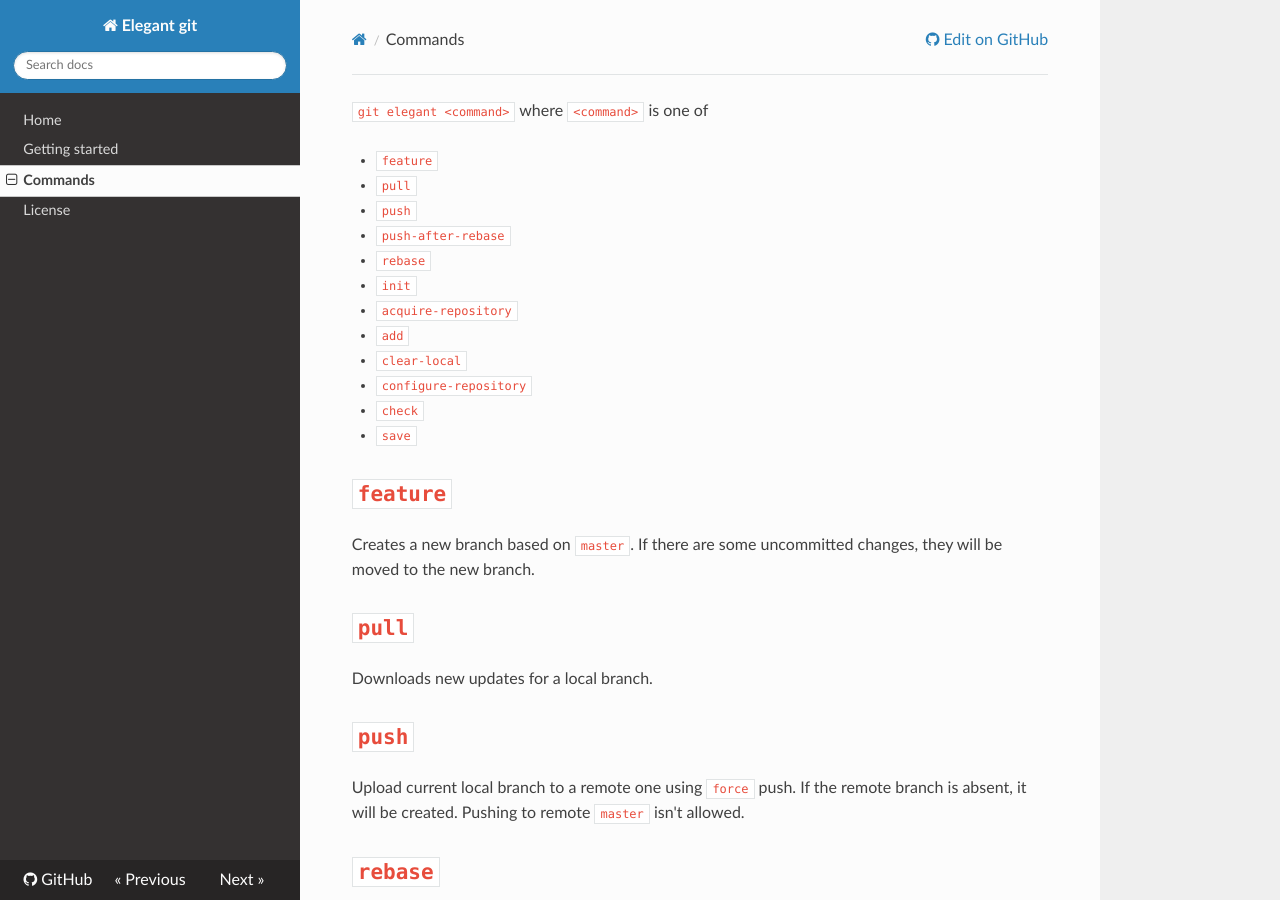
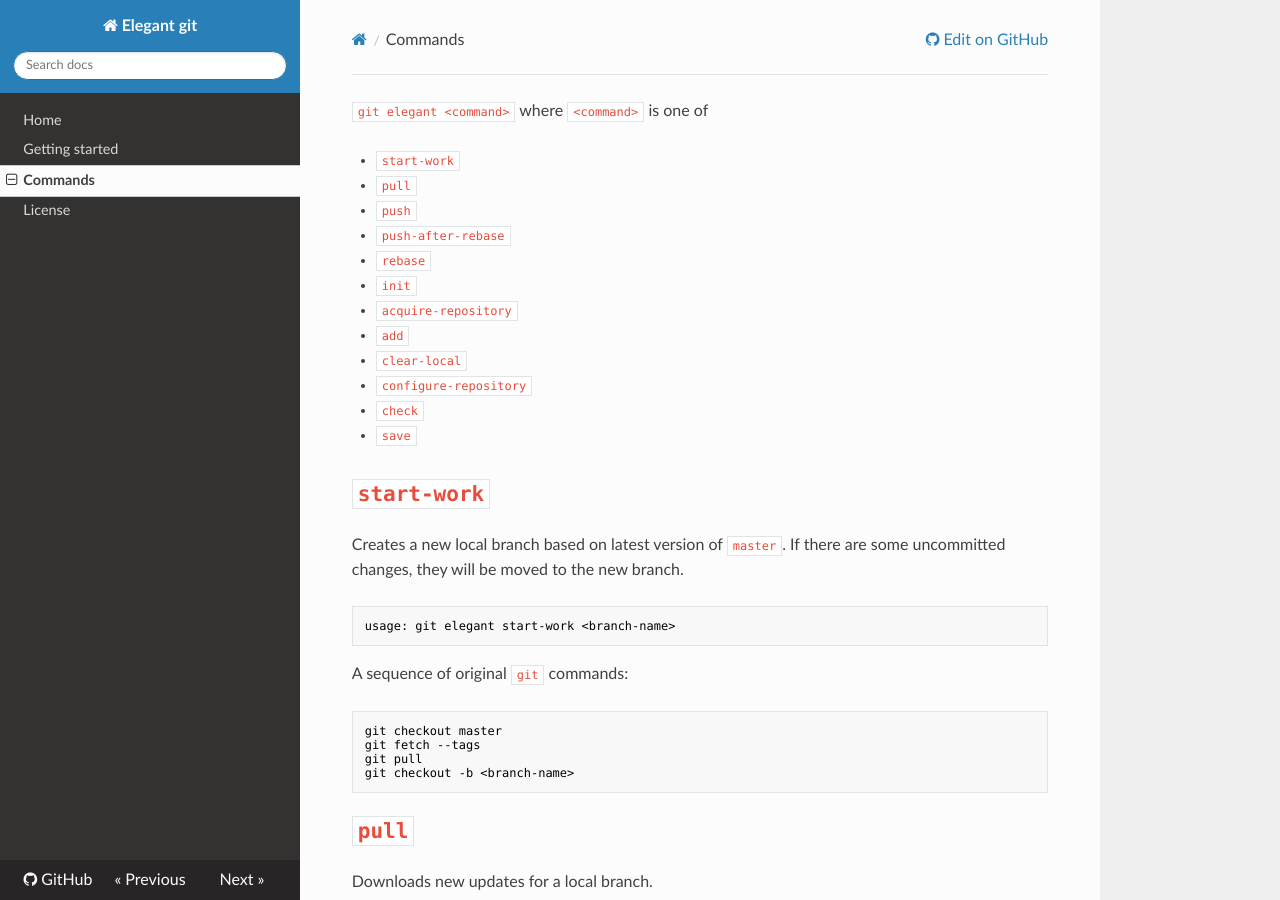
Before and after one commit to bees-hive/elegant-git, an MkDocs documentation site: the page built from docs/commands.md, in a window 1280 px wide and 900 px high. Built offline with MkDocs 1.6.1, drawn with Linux system fonts in a browser that asks for light colours; nearby versions of some CDN libraries.

Commit message:
Add `start-work` command
The `start-work` command is a former `git elegant feature`command. It's
renamed as this name is declarative one. Also, documentation is updated
updated with alternative git commands.

`_validate` is renamed to `_error-if-empty` which is unambiguous name.

#115

````diff
--- a/docs/commands.md
+++ b/docs/commands.md
@@ -1,6 +1,6 @@
 `git elegant <command>` where `<command>` is one of
 
-- `feature`
+- `start-work`
 - `pull`
 - `push`
 - `push-after-rebase`
@@ -13,8 +13,21 @@
 - `check`
 - `save`
 
-# `feature`
-Creates a new branch based on `master`. If there are some uncommitted changes, they will be moved to the new branch.
+# `start-work`
+Creates a new local branch based on latest version of `master`. If there are some uncommitted
+changes, they will be moved to the new branch.
+
+```bash
+usage: git elegant start-work <branch-name>
+```
+
+A sequence of original `git` commands:
+```bash
+git checkout master
+git fetch --tags
+git pull
+git checkout -b <branch-name>
+```
 
 # `pull`
 Downloads new updates for a local branch.
````
Also changed, not shown: 8 other files.
